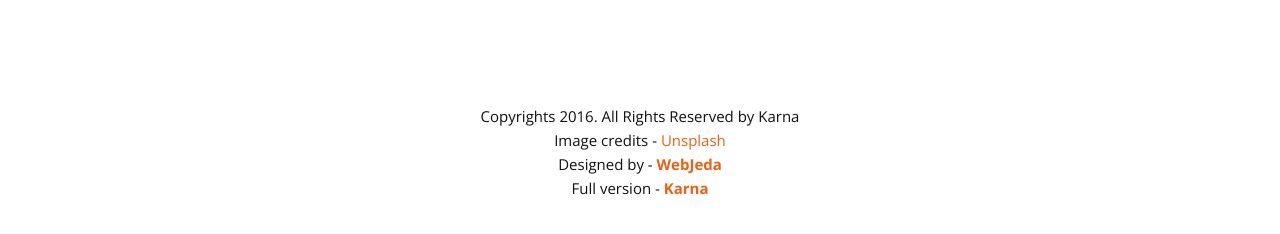
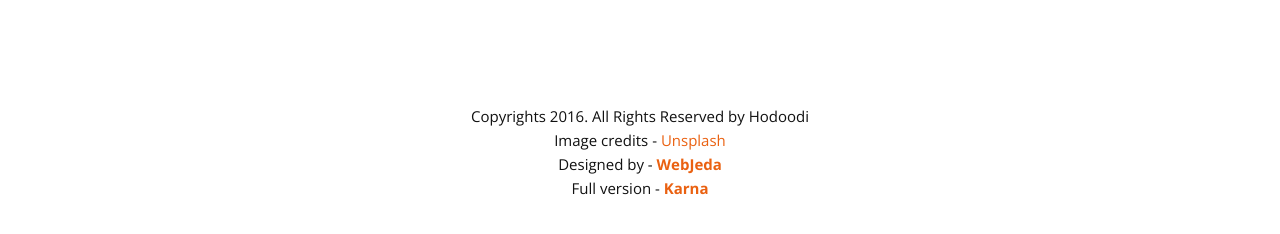
Before and after one commit to hodoodionline/hodoodi-website, a Jekyll site: the page built from index.html, in a window 1280 px wide and 900 px high, scrolled down 1534 px. Shown: the part 642-876 px from the top of the window. Built offline with Jekyll 4.4.1, drawn with Linux system fonts in a browser that asks for light colours; nearby versions of some CDN libraries.

Commit message:
Updated _config.yml

```diff
--- a/_config.yml
+++ b/_config.yml
@@ -1,5 +1,5 @@
 
-title: Karna
+title: Hodoodi
 desctiption: Karna is a responsive jekyll theme which includes pinterest like pins.
 url: http://hodoodionline.github.io/
 permalink: ':title/'
```
